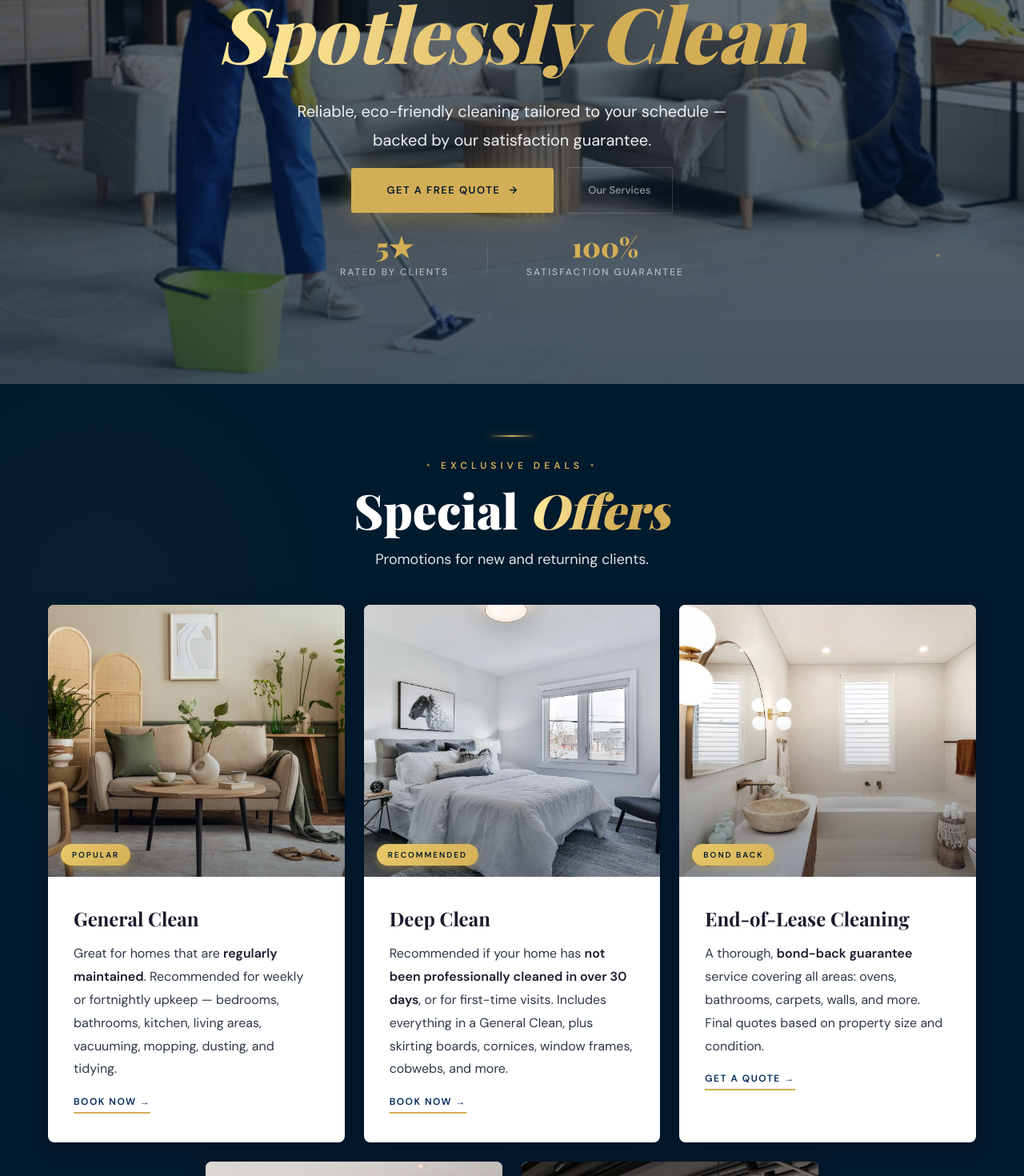
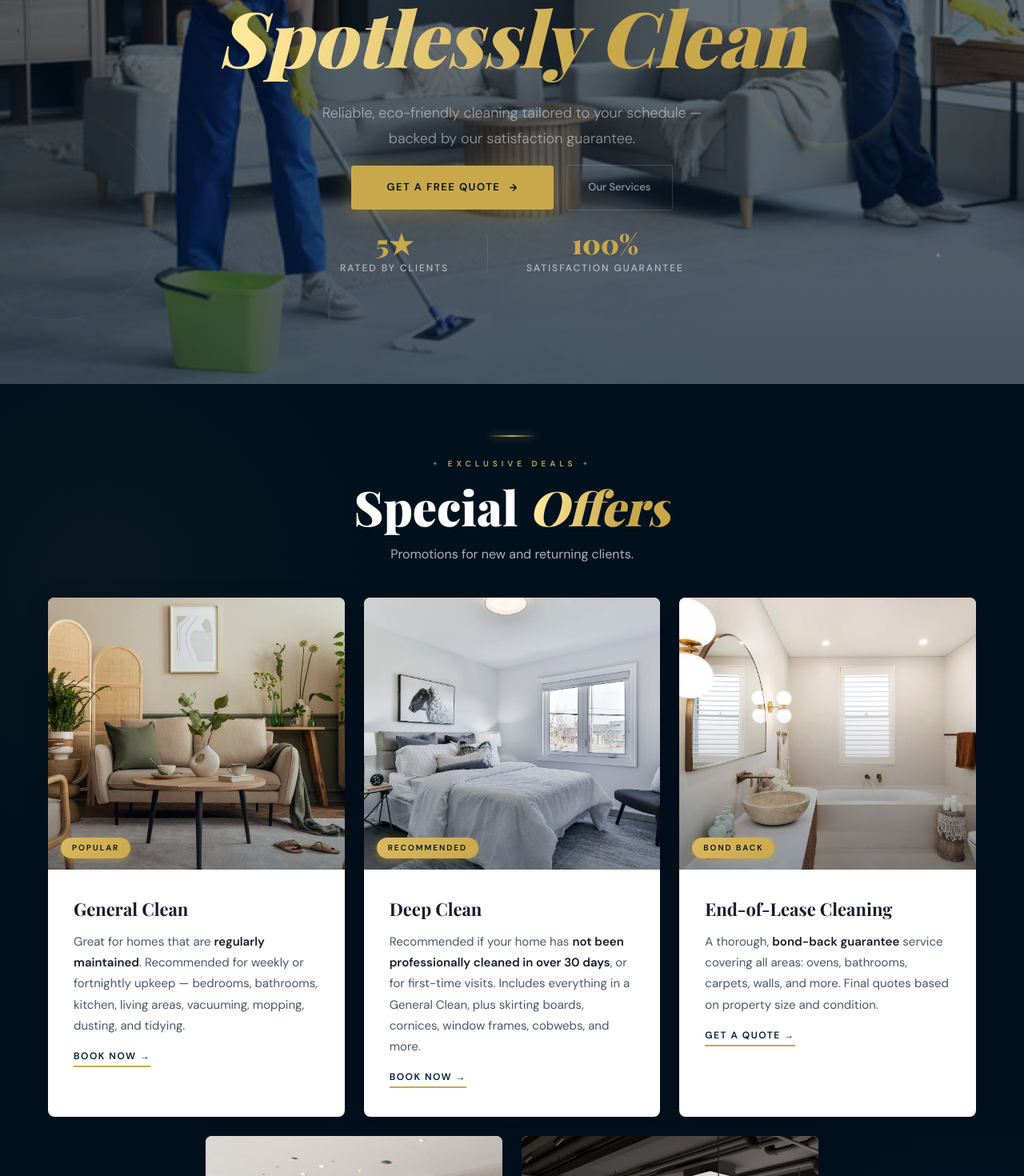
Before and after one commit to minhtran56757-afk/Sparklehavencleaning, a React app: page / in a window 1280 px wide. Shown: the part 320-1790 px from the top of the page at 80% size. Built offline with nearby package versions, Linux system fonts and the light colour scheme; the HTML template or start-up script is replaced by a standard one; a web font is replaced by a local one.

Commit message:
revert chnages to colour

```diff
--- a/src/components/Contact.css
+++ b/src/components/Contact.css
@@ -47,9 +47,9 @@
 
 .ci a,
 .ci p {
-  font-size: 16px;
+  font-size: 14px;
   font-weight: 400;
-  color: rgba(255, 255, 255, 0.92);
+  color: rgba(255, 255, 255, 0.72);
   text-decoration: none;
   line-height: 1.6;
   transition: color 0.2s;
@@ -76,9 +76,9 @@
 }
 
 .ci-gtee p {
-  font-size: 16px;
+  font-size: 14px;
   font-weight: 400;
-  color: rgba(255, 255, 255, 0.92);
+  color: rgba(255, 255, 255, 0.72);
   line-height: 1.65;
 }
 
@@ -100,8 +100,8 @@
 }
 
 .form-sub {
-  font-size: 16px;
-  color: rgba(255, 255, 255, 0.92);
+  font-size: 14px;
+  color: rgba(255, 255, 255, 0.72);
   margin-bottom: 30px;
   line-height: 1.6;
 }
@@ -120,9 +120,9 @@
 }
 
 .fg label {
-  font-size: 14px;
+  font-size: 12px;
   font-weight: 600;
-  color: rgba(255, 255, 255, 0.95);
+  color: rgba(255, 255, 255, 0.8);
   letter-spacing: 0.5px;
   text-transform: uppercase;
 }
@@ -131,12 +131,12 @@
 .fg select,
 .fg textarea {
   background: rgba(201, 168, 76, 0.06);
-  border: 1px solid rgba(201, 168, 76, 0.3);
+  border: 1px solid rgba(201, 168, 76, 0.2);
   border-radius: 3px;
-  padding: 15px 16px;
-  font-size: 16px;
+  padding: 13px 15px;
+  font-size: 14px;
   font-family: "DM Sans", sans-serif;
-  font-weight: 400;
+  font-weight: 300;
   color: var(--white);
   outline: none;
   width: 100%;
--- a/src/components/FAQ.css
+++ b/src/components/FAQ.css
@@ -84,7 +84,7 @@
 }
 
 .faq-q span {
-  font-size: 18px;
+  font-size: 15.5px;
   font-weight: 500;
   color: var(--white);
   line-height: 1.4;
@@ -129,9 +129,9 @@
 }
 
 .faq-a {
-  font-size: 17px;
+  font-size: 15px;
   font-weight: 400;
-  color: rgba(255, 255, 255, 0.92);
+  color: rgba(255, 255, 255, 0.72);
   line-height: 1.85;
   padding: 0 4px 22px;
 }
--- a/src/components/Footer.css
+++ b/src/components/Footer.css
@@ -25,8 +25,8 @@ footer {
 }
 
 .fb p {
-  font-size: 15px;
-  color: rgba(255, 255, 255, 0.88);
+  font-size: 13.5px;
+  color: rgba(255, 255, 255, 0.55);
   line-height: 1.8;
   max-width: 260px;
 }
@@ -43,8 +43,8 @@ footer {
 
 .fc a {
   display: block;
-  font-size: 15px;
-  color: rgba(255, 255, 255, 0.85);
+  font-size: 13px;
+  color: rgba(255, 255, 255, 0.4);
   text-decoration: none;
   padding: 5px 0;
   transition: color 0.2s, padding-left 0.2s;
--- a/src/components/Hero.css
+++ b/src/components/Hero.css
@@ -116,10 +116,10 @@
 }
 
 .hero-p {
-  font-size: 20px;
-  font-weight: 400;
-  color: rgba(255, 255, 255, 0.92);
-  max-width: 540px;
+  font-size: 18px;
+  font-weight: 300;
+  color: rgba(255, 255, 255, 0.5);
+  max-width: 480px;
   line-height: 1.8;
   animation: fadeUp 0.7s ease 0.2s both;
 }
--- a/src/components/Offers.css
+++ b/src/components/Offers.css
@@ -109,17 +109,17 @@
 
 .ob h3 {
   font-family: "Playfair Display", serif;
-  font-size: 24px;
+  font-size: 22px;
   font-weight: 700;
   color: #1a1a2e;
   margin-bottom: 10px;
 }
 
 .ob p {
-  font-size: 16px;
+  font-size: 15px;
   font-weight: 400;
-  color: #2d3748;
-  line-height: 1.8;
+  color: #4a5568;
+  line-height: 1.75;
 }
 
 .ob p strong {
--- a/src/components/Pricing.css
+++ b/src/components/Pricing.css
@@ -70,7 +70,7 @@
 
 .pc h3 {
   font-family: "Playfair Display", serif;
-  font-size: 26px;
+  font-size: 22px;
   font-weight: 700;
   color: #1a1a2e;
   margin-bottom: 12px;
@@ -78,9 +78,9 @@
 }
 
 .pc-desc {
-  font-size: 16px;
+  font-size: 14px;
   font-weight: 400;
-  color: #2d3748;
+  color: #4a5568;
   text-align: center;
   line-height: 1.75;
   margin-bottom: 16px;
@@ -111,7 +111,7 @@
 }
 
 .chk li {
-  font-size: 16px;
+  font-size: 14px;
   font-weight: 500;
   color: #1a1a2e;
   display: flex;
--- a/src/components/Reviews.css
+++ b/src/components/Reviews.css
@@ -88,7 +88,7 @@
 }
 
 .mq-name {
-  font-size: 16px;
+  font-size: 14px;
   font-weight: 600;
   color: var(--white);
   display: block;
@@ -108,9 +108,9 @@
 }
 
 .mq-text {
-  font-size: 16px;
+  font-size: 14px;
   font-weight: 400;
-  color: rgba(255, 255, 255, 0.92);
+  color: rgba(255, 255, 255, 0.80);
   font-style: italic;
   line-height: 1.75;
 }
--- a/src/components/Services.css
+++ b/src/components/Services.css
@@ -75,17 +75,17 @@
 
 .step-card h4 {
   font-family: "Playfair Display", serif;
-  font-size: 20px;
+  font-size: 17px;
   font-weight: 700;
   color: var(--white);
   transition: color 0.3s;
 }
 
 .step-card p {
-  font-size: 16px;
+  font-size: 14.5px;
   font-weight: 400;
-  color: rgba(255, 255, 255, 0.92);
-  line-height: 1.75;
+  color: rgba(255, 255, 255, 0.72);
+  line-height: 1.7;
 }
 
 .step-arr {
@@ -200,7 +200,7 @@
 
 .reason h3 {
   font-family: "Playfair Display", serif;
-  font-size: 24px;
+  font-size: 21px;
   font-weight: 700;
   color: var(--white);
   margin-bottom: 8px;
@@ -209,9 +209,9 @@
 }
 
 .reason p {
-  font-size: 17px;
+  font-size: 15px;
   font-weight: 400;
-  color: rgba(255, 255, 255, 0.92);
+  color: rgba(255, 255, 255, 0.72);
   line-height: 1.8;
 }
 
--- a/src/index.css
+++ b/src/index.css
@@ -8,13 +8,13 @@
 }
 
 :root {
-  --navy: #002a5a;
-  --dark: #001a2e;
-  --mid: #003166;
-  --gold: #d4ae56;
-  --gold-l: #e8c96a;
+  --navy: #001f3f;
+  --dark: #00111e;
+  --mid: #002a52;
+  --gold: #C9A84C;
+  --gold-l: #dbb95e;
   --white: #fff;
-  --muted: #8a9bb0;
+  --muted: #6b7a8d;
 }
 
 html {
@@ -26,8 +26,7 @@ body {
   font-family: "DM Sans", sans-serif;
   color: var(--white);
   overflow-x: hidden;
-  line-height: 1.7;
-  font-size: 17px;
+  line-height: 1.6;
 }
 
 img {
@@ -111,7 +110,7 @@ a {
   display: inline-flex;
   align-items: center;
   gap: 8px;
-  font-size: 12px;
+  font-size: 10px;
   font-weight: 600;
   letter-spacing: 5px;
   text-transform: uppercase;
@@ -147,12 +146,12 @@ a {
 }
 
 .sec-p {
-  font-size: 18px;
+  font-size: 16px;
   font-weight: 400;
-  color: rgba(255, 255, 255, 0.88);
+  color: rgba(255, 255, 255, 0.68);
   max-width: 540px;
   margin: 0 auto;
-  line-height: 1.8;
+  line-height: 1.75;
 }
 
 /* Responsive Overrides */
```
